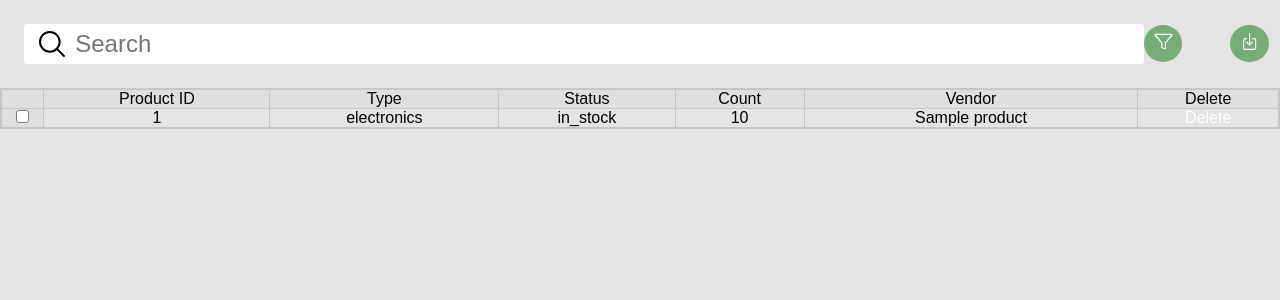
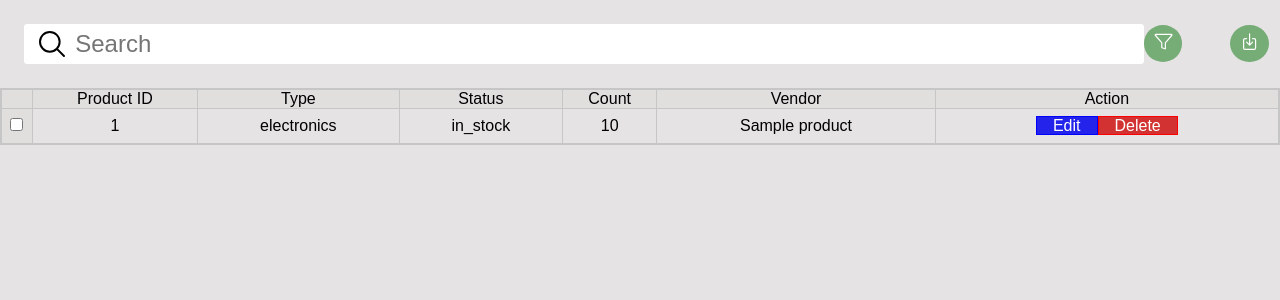
Before and after one commit to rahulrameshm0/Inventory-management-system, a Django app: page /dashboard/ in a window 1280 px wide; the page is wider, and only the part inside the window is pictured. Shown: the part 79-379 px from the top of that part. Run offline with Django 5.2, Linux system fonts and the light colour scheme; tables that the repository leaves empty hold one stand-in row (values such as "Sample post").

Commit message:
implemented action button in dashboard

```diff
--- a/add_products/urls.py
+++ b/add_products/urls.py
@@ -2,5 +2,4 @@ from django.urls import path
 from . import views
 urlpatterns = [
     path('add_products/', views.add_new_products, name='add_products'),
-    path('delete/<int:id>/', views.remove_item, name='delete')
 ]
--- a/add_products/views.py
+++ b/add_products/views.py
@@ -37,9 +37,3 @@ def add_new_products(request):
         return redirect('home:dashboard')
 
     return render(request, 'add-products.html')
-
-
-def remove_item(request, id=id):
-    item = Products.objects.get(id=id)
-    item.delete()
-    return redirect('home:dashboard')
--- a/dashboard/urls.py
+++ b/dashboard/urls.py
@@ -4,5 +4,7 @@ from . import views
 app_name = 'home'
 
 urlpatterns = [
-    path('dashboard/', views.dashboard, name='dashboard')
+    path('dashboard/', views.dashboard, name='dashboard'),
+    path('delete/<int:id>/', views.remove_item, name='delete'),
+    path('edit/<int:id>', views.edit, name='edit')
 ]
--- a/dashboard/views.py
+++ b/dashboard/views.py
@@ -1,6 +1,14 @@
-from django.shortcuts import render
+from django.shortcuts import render,redirect
 from  add_products.models import Products
 
 def dashboard(request):
-    products = Products.objects.all()
+    products = Products.objects.all().order_by('product_id')
     return render(request, 'dashboard.html',{'products': products})
+
+def edit():
+    pass
+
+def remove_item(request, id=id):
+    item = Products.objects.get(id=id)
+    item.delete()
+    return redirect('home:dashboard')
--- a/static/css/style.css
+++ b/static/css/style.css
@@ -93,6 +93,23 @@ th{
     font-weight: 400;
 }
 
+td{
+    padding: 0.5rem;
+}
+
+.edit{
+    color: rgb(255, 255, 255);
+    border: 1px solid blue;
+    background-color: rgb(35, 35, 235);
+    padding: 0 1rem;
+}
+.delete{
+    color: rgb(255, 255, 255);
+    border: 1px solid red;
+    background-color: rgb(210, 50, 50);
+    padding: 0 1rem;
+}
+
 .icons{
     display: flex;
     align-items: center;
--- a/templates/add-products.html
+++ b/templates/add-products.html
@@ -5,9 +5,14 @@
     <meta charset="UTF-8">
     <meta name="viewport" content="width=device-width, initial-scale=1.0">
     <link rel="stylesheet" href="{% static 'css/products.css' %}">
+
+    <script type="module" src="https://unpkg.com/ionicons@7.1.0/dist/ionicons/ionicons.esm.js"></script>
+    <script nomodule src="https://unpkg.com/ionicons@7.1.0/dist/ionicons/ionicons.js"></script>
+
     <title>Add New products</title>
 </head>
 <body>
+    <a href="{% url 'home:dashboard' %}" class="arrow-icon"><ion-icon name="arrow-back-circle"></ion-icon></a>
     <section class="manage-inventory-system">
         <div>
             <h1 class="manage-inventory">Manage Inventory</h1>
--- a/templates/dashboard.html
+++ b/templates/dashboard.html
@@ -48,7 +48,7 @@
                             <th>Status</th>
                             <th>Count</th>
                             <th>Vendor</th>
-                            <th>Delete</th>
+                            <th>Action</th>
 
                         </tr>
                     </thead>
@@ -62,7 +62,7 @@
                             <td colspan="1" style="text-align: center;">{{ product.status }}</td>
                             <td colspan="1" style="text-align: center;">{{ product.quantity }}</td>
                             <td colspan="1" style="text-align: center;">{{ product.vendor_name }}</td>
-                            <td colspan="1" style="text-align: center;"><a href="{% url 'delete' product.id %}">Delete</a></td>
+                            <td colspan="1" style="text-align: center;"><a href="{% url 'home:edit' product.id %}" class="edit">Edit</a><a class="delete" href="{% url 'home:delete' product.id %}">Delete</a></td>
                         </tr>
                         {% empty %}
                         <p style="color:red; text-align: center;">NO PRODUCTS FOUND</p>
```
Also changed, not shown: db.sqlite3, static/css/products.css (line endings or trailing spaces).
